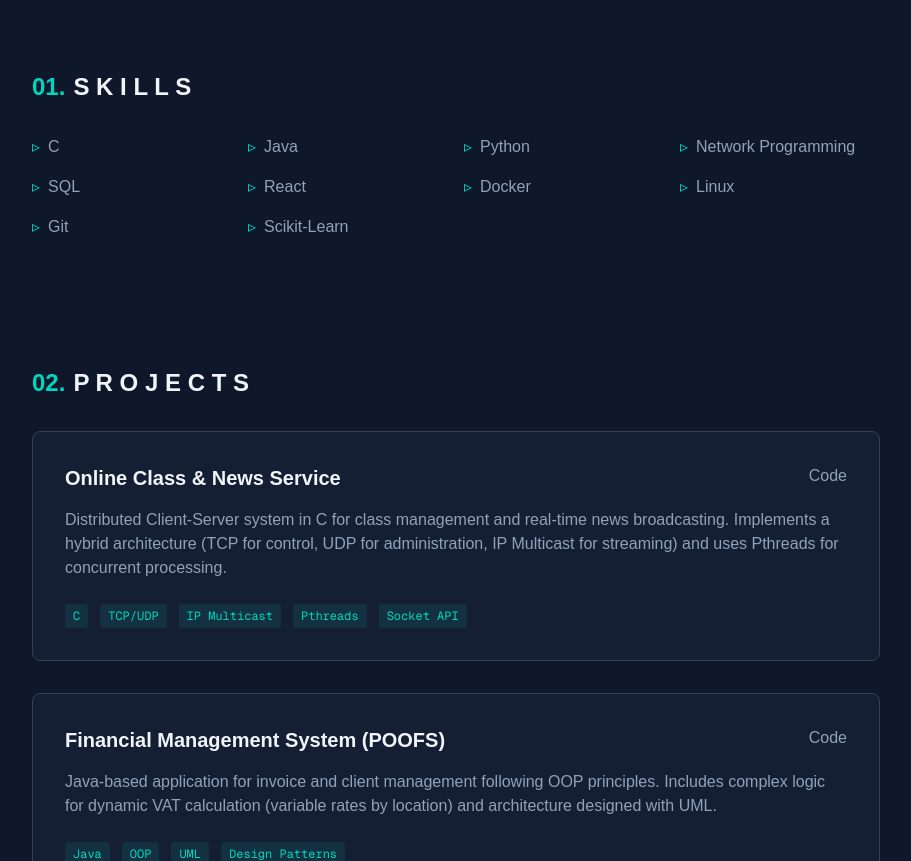
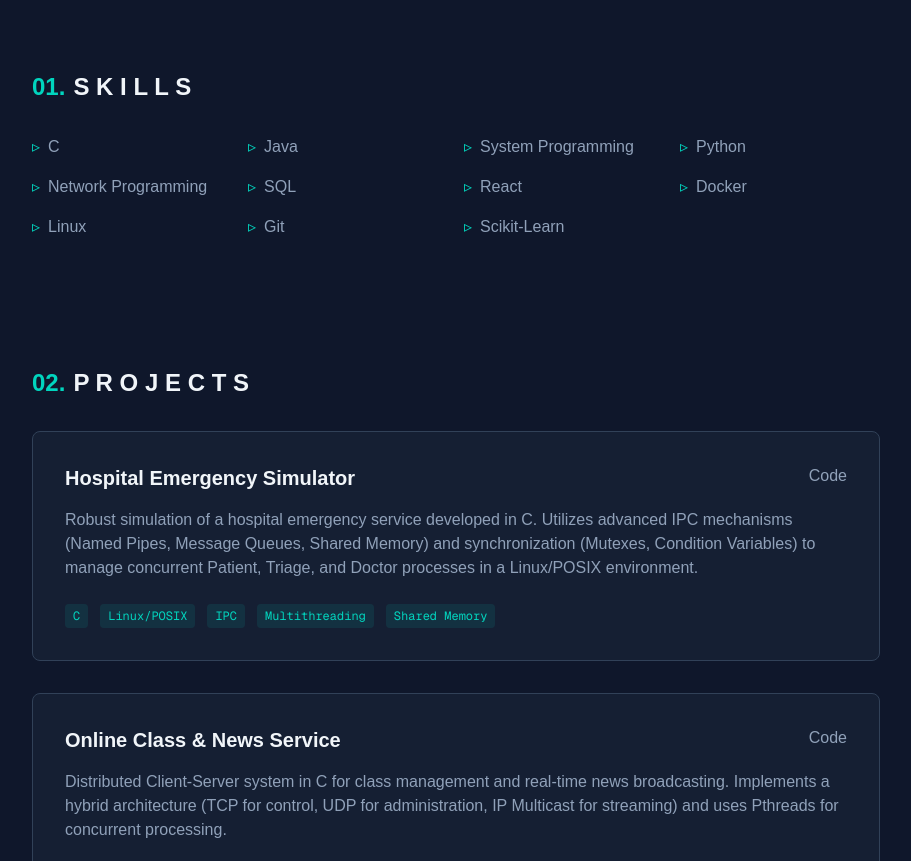
Before and after one commit to akcelgraca/portfolio, a Next.js app: page / in a window 1280 px wide. Shown: the part 560-1421 px from the top of the page, without its empty margins (184-1095 px from the left). Built offline with nearby package versions, Linux system fonts and the light colour scheme.

Commit message:
adicionei mais um projeto

```diff
--- a/app/data.ts
+++ b/app/data.ts
@@ -11,6 +11,13 @@ export const profile = {
 };
 
 export const projects = [
+  {
+    title: "Hospital Emergency Simulator",
+    desc: "Robust simulation of a hospital emergency service developed in C. Utilizes advanced IPC mechanisms (Named Pipes, Message Queues, Shared Memory) and synchronization (Mutexes, Condition Variables) to manage concurrent Patient, Triage, and Doctor processes in a Linux/POSIX environment.",
+    tech: ["C", "Linux/POSIX", "IPC", "Multithreading", "Shared Memory"],
+    repo: "https://github.com/akcelgraca/ProjetoUrgenciaSO", // ⚠️ Atualiza com o link para o repositório de Sistemas Operativos
+    demo: null
+  },
   {
     title: "Online Class & News Service",
     desc: "Distributed Client-Server system in C for class management and real-time news broadcasting. Implements a hybrid architecture (TCP for control, UDP for administration, IP Multicast for streaming) and uses Pthreads for concurrent processing.",
@@ -37,6 +44,7 @@ export const projects = [
 export const skills = [
   "C",
   "Java",
+  "System Programming",
   "Python",
   "Network Programming",
   "SQL",
```
